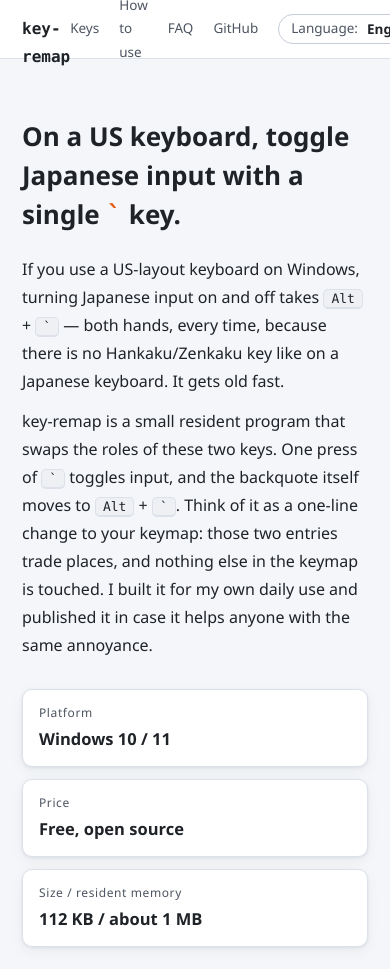
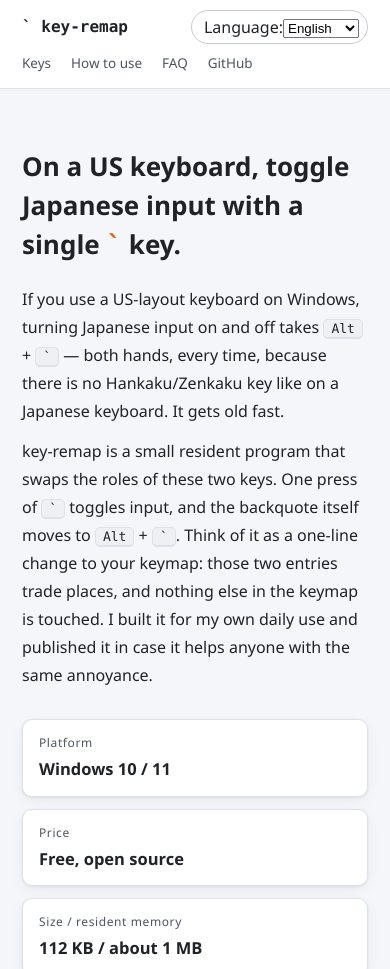
Before and after one commit to thanatos333/key-remap, a plain HTML site: page docs/en/index.html in a window 390 px wide. Shown: the top 969 px of the page. Drawn offline with Linux system fonts and the light colour scheme.

Commit message:
Fix mobile header layout: language pulldown beside logo, links on their own scrollable row

```diff
--- a/docs/en/index.html
+++ b/docs/en/index.html
@@ -50,12 +50,12 @@
   .wrap{max-width:780px;margin:0 auto;padding:0 22px}
   header{position:sticky;top:0;z-index:5;background:var(--bg);border-bottom:1px solid var(--line)}
   .nav{display:flex;align-items:center;justify-content:space-between;height:58px;max-width:780px;margin:0 auto;padding:0 22px}
-  .logo{font-family:ui-monospace,Consolas,monospace;font-weight:700;font-size:16px;color:var(--text);text-decoration:none}
+  .logo{font-family:ui-monospace,Consolas,monospace;font-weight:700;font-size:16px;color:var(--text);text-decoration:none;white-space:nowrap;flex:none}
   .nav-links{display:flex;gap:20px;font-size:13.5px;align-items:center}
   .nav-links a{color:var(--muted);text-decoration:none}
   .nav-links a:hover{color:var(--text)}
   .nav-links a.lang{border:1px solid var(--line-strong);border-radius:999px;padding:2px 12px}
-  .nav-links .lang{border:1px solid var(--line-strong);border-radius:999px;padding:2px 8px 2px 12px;display:inline-flex;align-items:center;gap:5px;color:var(--muted)}
+  .lang{border:1px solid var(--line-strong);border-radius:999px;padding:2px 8px 2px 12px;flex:none}display:inline-flex;align-items:center;gap:5px;color:var(--muted)}
   .lang-sel{border:none;background:transparent;color:var(--text);font:inherit;font-weight:600;cursor:pointer;padding:1px 0}
   .lang-sel:focus{outline:none}
   .hero{background:var(--band);border-bottom:1px solid var(--line);padding:58px 0 46px}
@@ -101,7 +101,7 @@
   .cap-box{text-align:center}
   .cap-label{font-size:12.5px;color:var(--muted);margin-top:9px;font-weight:600}
   .arrow{font-size:20px;color:var(--accent);font-weight:700}
-  .table-card{background:var(--panel);border:1px solid var(--line);border-radius:12px;overflow:hidden;box-shadow:var(--shadow)}
+  .table-card{background:var(--panel);border:1px solid var(--line);border-radius:12px;overflow:auto;box-shadow:var(--shadow)}
   table{width:100%;border-collapse:collapse;font-size:14.5px}
   th,td{padding:12px 16px;text-align:left;border-bottom:1px solid var(--line);vertical-align:top}
   th{color:var(--muted);font-weight:600;font-size:13px;background:var(--band)}
@@ -134,6 +134,12 @@
   footer{border-top:1px solid var(--line);padding:26px 0 34px;font-size:13px;color:var(--muted)}
   .foot{display:flex;justify-content:space-between;gap:14px;flex-wrap:wrap;max-width:780px;margin:0 auto;padding:0 22px}
   footer a{color:var(--muted)}
+  @media (max-width:640px){
+    .nav{flex-wrap:wrap;height:auto;padding-top:10px;padding-bottom:10px;gap:8px 14px}
+    .nav-links{order:3;flex-basis:100%;overflow-x:auto;padding-bottom:2px;scrollbar-width:none}
+    .nav-links::-webkit-scrollbar{display:none}
+    .nav-links a{white-space:nowrap}
+  }
   @media (prefers-reduced-motion: reduce){
     html{scroll-behavior:auto}
     .kb-key{transition:none}
@@ -225,8 +231,8 @@
       <a href="#install">How to use</a>
       <a href="#faq">FAQ</a>
       <a href="https://github.com/thanatos333/key-remap">GitHub</a>
-<label class="lang">Language:<select class="lang-sel" onchange="if(this.value)location.href=this.value"><option value="../">日本語</option><option value="" selected>English</option><option value="../zh-tw/">繁體中文</option></select></label>
     </nav>
+    <label class="lang">Language:<select class="lang-sel" onchange="if(this.value)location.href=this.value"><option value="../">日本語</option><option value="" selected>English</option><option value="../zh-tw/">繁體中文</option></select></label>
   </div>
 </header>
 
```
Also changed, not shown: docs/index.html (+10 -4 lines), docs/zh-tw/index.html (+10 -4 lines).
